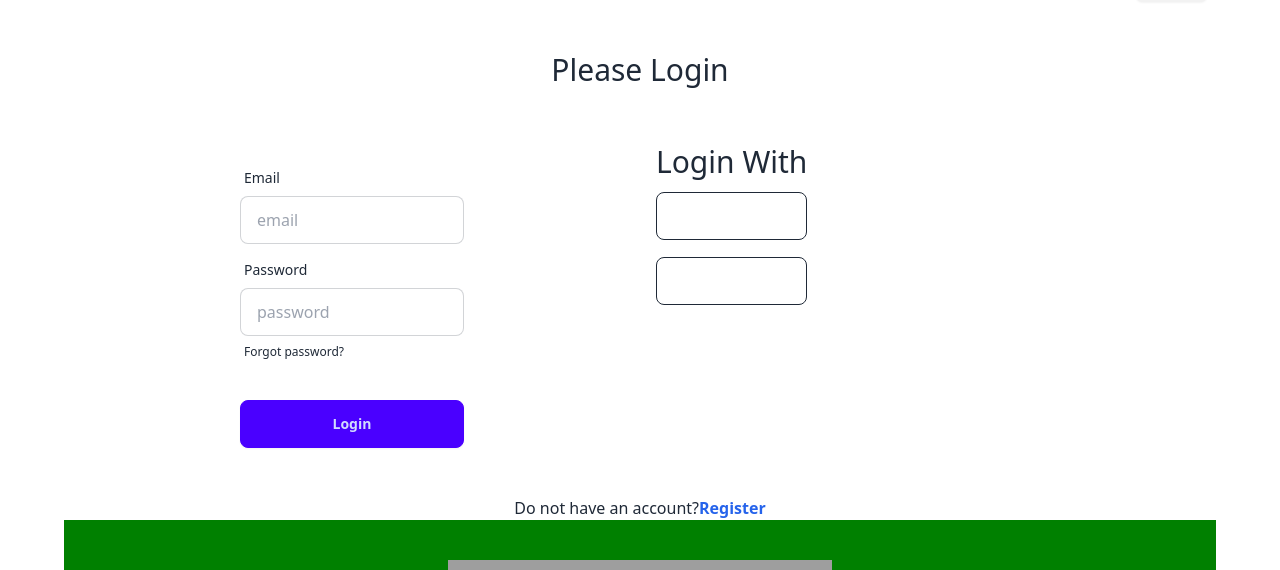
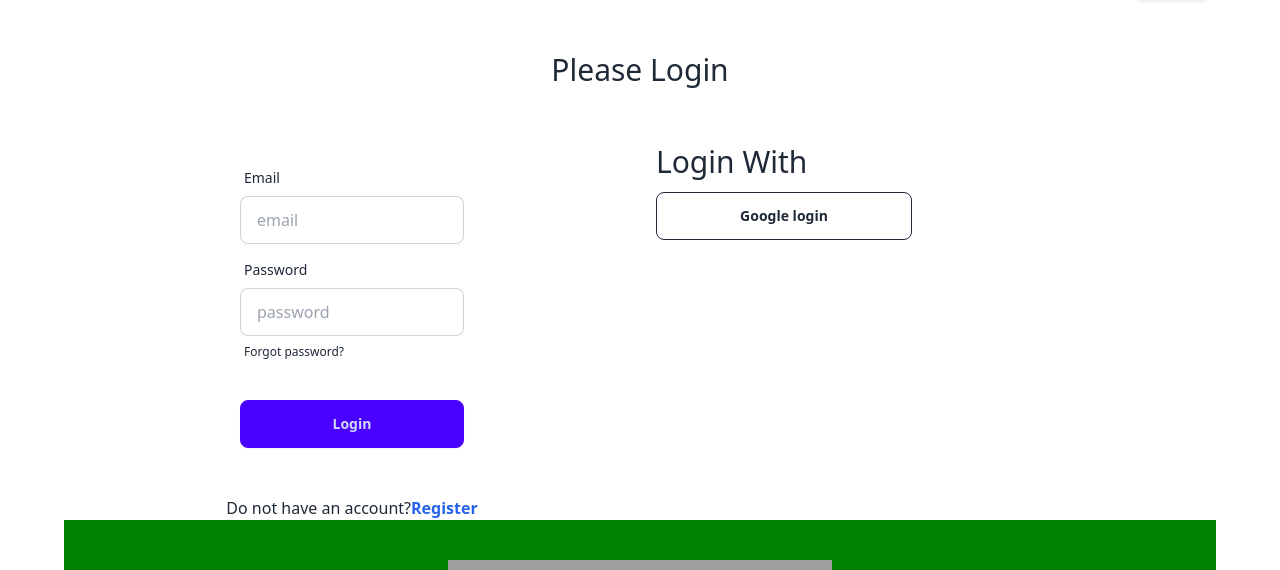
Before and after one commit to Mohammed-Saiful-Islam/b9a9-real-estate-Mohammed-Saiful-Islam, a React (Vite) app: page /login in a window 1280 px wide. Shown: the part 920-1490 px from the top of the page. Built offline with nearby package versions, Linux system fonts and the light colour scheme; no server answers; grey boxes are pictures that could not be loaded.

Commit message:
google login added

```diff
--- a/src/pages/Login/Login.jsx
+++ b/src/pages/Login/Login.jsx
@@ -6,22 +6,28 @@
 import Header from '../Shared/Header/Header';
 import Footer from '../Shared/Footer/Footer';
 import RightSideNav from '../Shared/RightSideNav/RightSideNav';
+import { GithubAuthProvider, GoogleAuthProvider, getAuth, signInWithPopup } from 'firebase/auth';
+import app from '../../firebase/firebase.config';
 
 
 const Login = () => {
-    const {signIn}=useContext(AuthContext);
+    const { signIn } = useContext(AuthContext);
     const location = useLocation();
     const navigate = useNavigate();
-    console.log('location in the login page:',location);
+    console.log('location in the login page:', location);
 
-    const handleLogin = e =>{
+    const auth = getAuth(app);
+    const googleProvider = new GoogleAuthProvider();
+    const githubProvider = new GithubAuthProvider();
+
+    const handleLogin = e => {
         e.preventDefault();
         console.log(e.currentTarget);
         const form = new FormData(e.currentTarget);
         const email = form.get('email');
         const password = form.get('password');
-        console.log(email,password);
-        signIn(email,password)
+        console.log(email, password);
+        signIn(email, password)
             .then(result => {
                 console.log(result.user)
 
@@ -32,6 +38,20 @@
                 console.log(error)
             })
     }
+
+    const handleGoogleSignIn = () => {
+        signInWithPopup(auth, googleProvider)
+            .then(result => {
+                const loggedInUser = result.user;
+                console.log(loggedInUser);
+                setUser(loggedInUser);
+            })
+            .catch(error => {
+                console.log('error', error.message);
+            })
+    }
+
+
 
     return (
         <div>
@@ -63,10 +83,21 @@
                     <div className="form-control mt-6">
                         <button className="btn btn-primary">Login</button>
                     </div>
-                        </form></div>
-                <div><RightSideNav></RightSideNav></div>
+                </form>
+                <p className='text-center mt-4'>Do not have an account?<Link className='text-blue-600 font-bold' to="/register">Register</Link></p>
                 </div>
-                        <p className='text-center mt-4'>Do not have an account?<Link className='text-blue-600 font-bold' to="/register">Register</Link></p>
+                <div className="w-1/4">
+                    <div className='p-4 space-y-3 mb-6'>
+
+                        <h2 className="text-3xl">Login With</h2>
+
+                        <button className="btn btn-outline w-full" onClick={handleGoogleSignIn}>Google login</button>
+
+
+                    </div>
+                </div>
+            </div>
+
 
             <Footer></Footer>
         </div>
```
Lines whose indentation alone changed are shown as unchanged.
